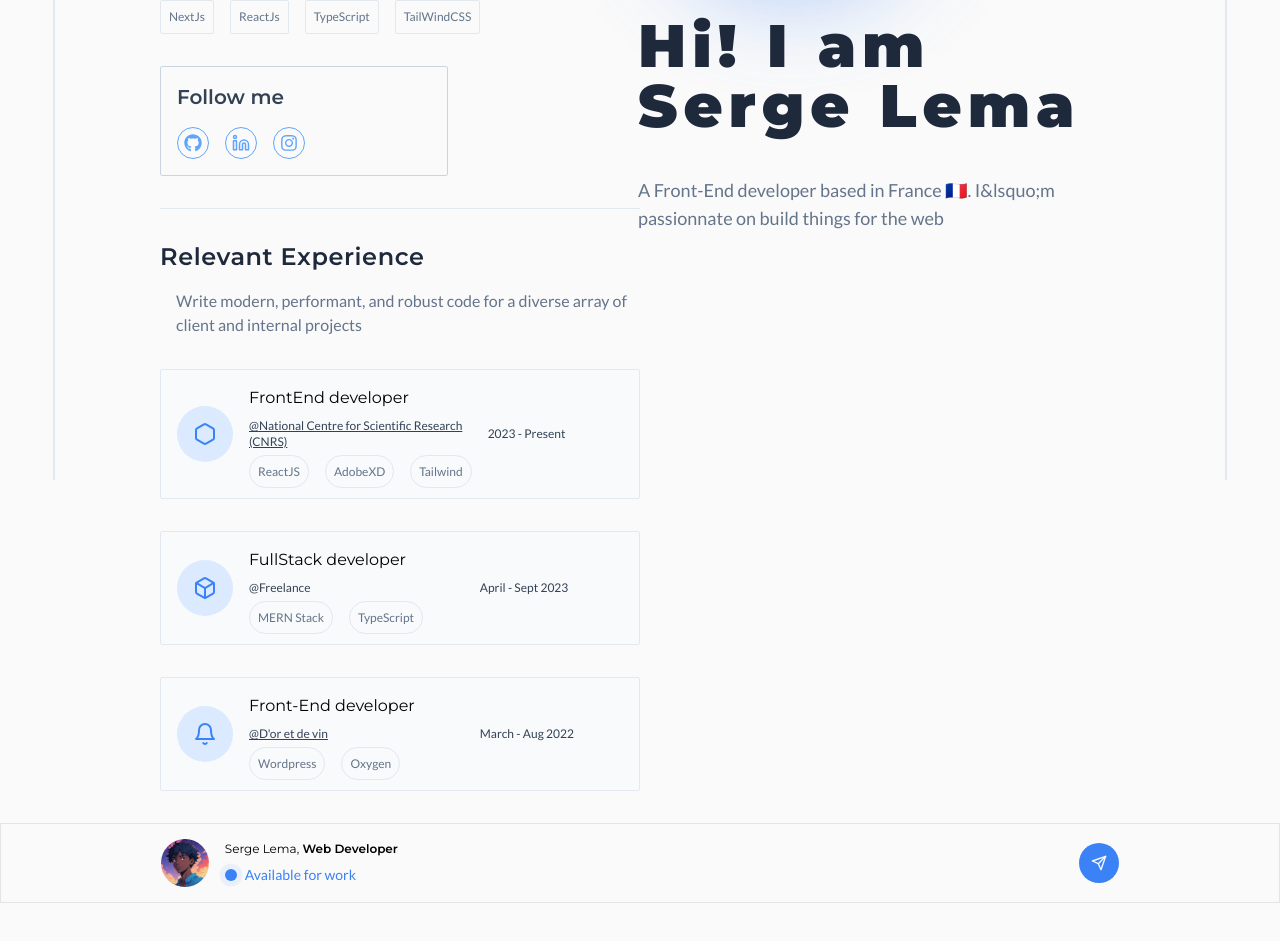
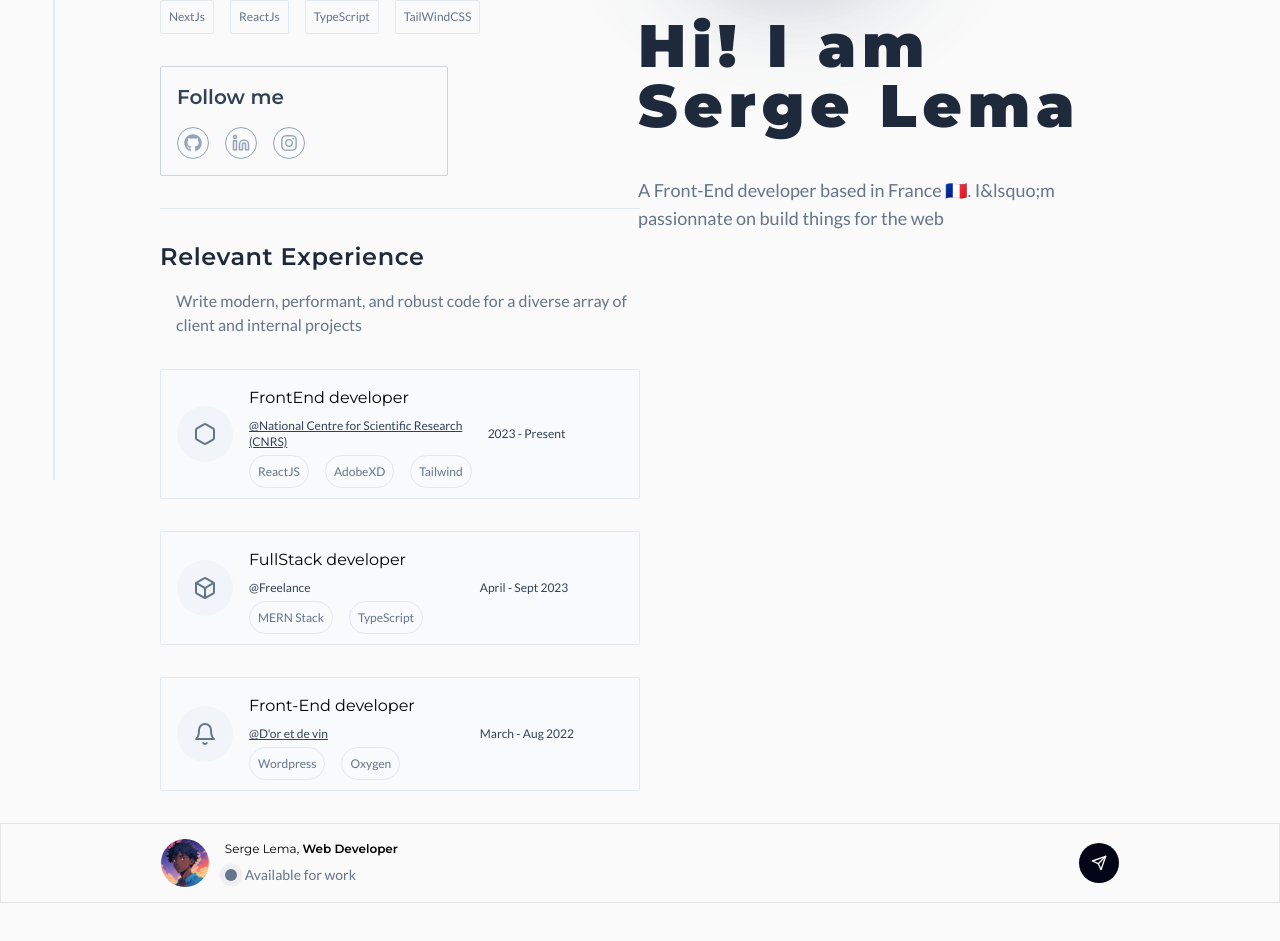
Before and after one commit to Moko-ln/myportfoliov2, a Next.js app: page / in a window 1280 px wide. Shown: the part 320-1261 px from the top of the page. Built offline with nearby package versions, Linux system fonts and the light colour scheme.

Commit message:
Change color and cv english, french

```diff
--- a/src/app/layout.tsx
+++ b/src/app/layout.tsx
@@ -18,11 +18,11 @@ export default function RootLayout({
       <body className={`flex flex-col ${lato.className} flex flex-col items-center` }>
         <div className="fixed h-full lg:w-11/12 w-9/12 flex justify-between mx-auto">
           {[1,2].map(line =>
-              <span key={line} className="block border lg:border-slate-200 border-slate-100 h-full"></span>
+              <span key={line} className={`border lg:border-slate-200 border-slate-100 h-full ${ line === 2 ? "lg:hidden" : "block"}`}></span>
           )}
         </div>
           { children }
-        <Toaster />
+          <Toaster />
       </body>
     </html>
   );
--- a/src/app/page.tsx
+++ b/src/app/page.tsx
@@ -11,7 +11,9 @@ export default function Home() {
         <LangageProvider>
             <ReactLenis root>
                 <Header />
-                    <main className="w-full"><Section /></main>
+                    <main className="w-full">
+                        <Section />
+                    </main>
                 <Footer />
             </ReactLenis>
         </LangageProvider>
--- a/src/components/Section.tsx
+++ b/src/components/Section.tsx
@@ -12,9 +12,9 @@ const Section = () => {
             exit={{opacity: 0}}
             transition={{type: "spring", duration: .6, ease: "linear"}}
         >
-            <span className="fixed top-20 right-96 w-52 h-52 rounded-full bg-blue-500 block blur-3xl animate-pulse"></span>
+            <span className="fixed top-20 right-96 w-52 h-52 rounded-full bg-slate-500 block blur-3xl animate-pulse"></span>
             <Hero />
-            <WorkBox/>
+            <WorkBox />
         </motion.section>
     );
 };
--- a/src/components/about/AboutBox.tsx
+++ b/src/components/about/AboutBox.tsx
@@ -31,9 +31,9 @@ export const AboutBox = () => {
             <div className="flex items-center gap-8">
                 <HireMe />
                 <button
-                    className="flex items-center gap-2 text-slate-800 group hover:text-blue-500 transition ease-linear"
+                    className="flex items-center gap-2 text-slate-800 group hover:text-slate-500 transition ease-linear"
                     onClick={ handleClickPdf }
-                >{dataAbout?.textbtn} <span className="group-hover:text-blue-300 group-hover:rotate-45 transition ease-linear"><FiArrowUpRight/></span></button>
+                >{dataAbout?.textbtn} <span className="group-hover:text-slate-300 group-hover:rotate-45 transition ease-linear"><FiArrowUpRight/></span></button>
             </div>
 
             <ul className="text-slate-500 text-sm flex gap-4">
--- a/src/components/button/HireMe.tsx
+++ b/src/components/button/HireMe.tsx
@@ -13,7 +13,7 @@ export const HireMe = () => {
 
     return (
         <motion.button
-            className="w-10 h-10 text-slate-50 rounded-full bg-blue-500 flex items-center justify-center"
+            className="w-10 h-10 text-slate-50 rounded-full bg-slate-950 flex items-center justify-center"
             onClick={handleClickHireMe}
 
             whileHover={{scale: 1.035}}
--- a/src/components/social/Social.tsx
+++ b/src/components/social/Social.tsx
@@ -14,7 +14,7 @@ export const Social = () => {
                 {listSocial.map(item =>
                     <li key={item.id}>
                         <motion.button
-                            className="rounded-full h-8 w-8 border border-solid border-blue-400 bg-transparent p-2 flex items-center justify-center"
+                            className="rounded-full h-8 w-8 border border-solid border-slate-400 bg-transparent p-2 flex items-center justify-center"
                             whileHover={{ scale:1.145 }}
                             whileTap={{ scale:1.145 }}
 
@@ -24,7 +24,7 @@ export const Social = () => {
 
                             onClick={ () => handleClickPdf(item.link) }
                         >
-                            <span className="flex items-center justify-center text-blue-400 text-lg">{item.icon}</span>
+                            <span className="flex items-center justify-center text-slate-400 text-lg">{item.icon}</span>
                         </motion.button>
                     </li>
                 )}
--- a/src/context/langageContext.tsx
+++ b/src/context/langageContext.tsx
@@ -1,7 +1,7 @@
 import { createContext, useEffect, useState, ReactNode } from 'react';
 import { dictionaryAng, dictionaryFr } from "@/utils/Dictionary";
 import {dataDictionaryPropType} from "@/type";
-import {FiArrowDown, FiChevronDown} from "react-icons/fi";
+import {FiChevronDown} from "react-icons/fi";
 import LoadingPage from "@/components/LoadingPage";
 
 export const LangageContext = createContext<dataDictionaryPropType | null>(null);
--- a/src/features/experiences/components/ExperienceBox.tsx
+++ b/src/features/experiences/components/ExperienceBox.tsx
@@ -47,7 +47,7 @@ export const ExperienceBox = () => {
                         onMouseEnter={ () => handleClickChangeList(index) }
                     >
                         <div className="w-1/8 flex items-center justify-center">
-                            <span className="p-2 h-14 w-14 rounded-full flex items-center justify-center bg-blue-100 text-2xl text-blue-500">{experience.logo}</span>
+                            <span className="p-2 h-14 w-14 rounded-full flex items-center justify-center bg-slate-100 text-2xl text-slate-500">{experience.logo}</span>
                         </div>
                         <div className="w-3/5 grow flex flex-col gap-2">
                             <p className={`text-md text-700 ${montserrat.className}`}>{experience.title}</p>
--- a/src/features/works/components/WorkBox.tsx
+++ b/src/features/works/components/WorkBox.tsx
@@ -54,11 +54,11 @@ export const WorkBox = () => {
                                 <div className="flex flex-col gap-2">
                                     <p className={`${montserrat.className} lg:text-md text-xs`}>Serge Lema, <span
                                         className="font-semibold">Web Developer</span></p>
-                                    <p className="flex gap-2 items-center text-blue-500 text-sm">
+                                    <p className="flex gap-2 items-center text-slate-500 text-sm">
                                     <span className="relative flex h-3 w-3">
                                       <span
-                                          className="animate-ping absolute inline-flex h-full w-full rounded-full bg-blue-500 opacity-75"></span>
-                                      <span className="relative inline-flex rounded-full h-3 w-3 bg-blue-500"></span>
+                                          className="animate-ping absolute inline-flex h-full w-full rounded-full bg-slate-500 opacity-75"></span>
+                                      <span className="relative inline-flex rounded-full h-3 w-3 bg-slate-500"></span>
                                     </span>
                                         Available for work
                                     </p>
--- a/src/utils/Dictionary.js
+++ b/src/utils/Dictionary.js
@@ -213,7 +213,7 @@ export const dictionaryAng = {
                 id: 2,
                 title: "Cyberpunk: Edgerunners",
                 Description: "This project was built with Next.js and TailwindCSS. My goal is to create an immersive experience for fans of the series.",
-                Content: "This site showcases the main characters from the Netflix series. It offers an engaging interface and rich content to enhance the viewers' connection to the Cyberpunk universe.",
+                content: "This site showcases the main characters from the Netflix series. It offers an engaging interface and rich content to enhance the viewers' connection to the Cyberpunk universe.",
                 image: "cyberpunk",
                 done: true,
                 private: false,
```
Also changed, not shown: 2 other files (tests, documents, lock files or other folders).
